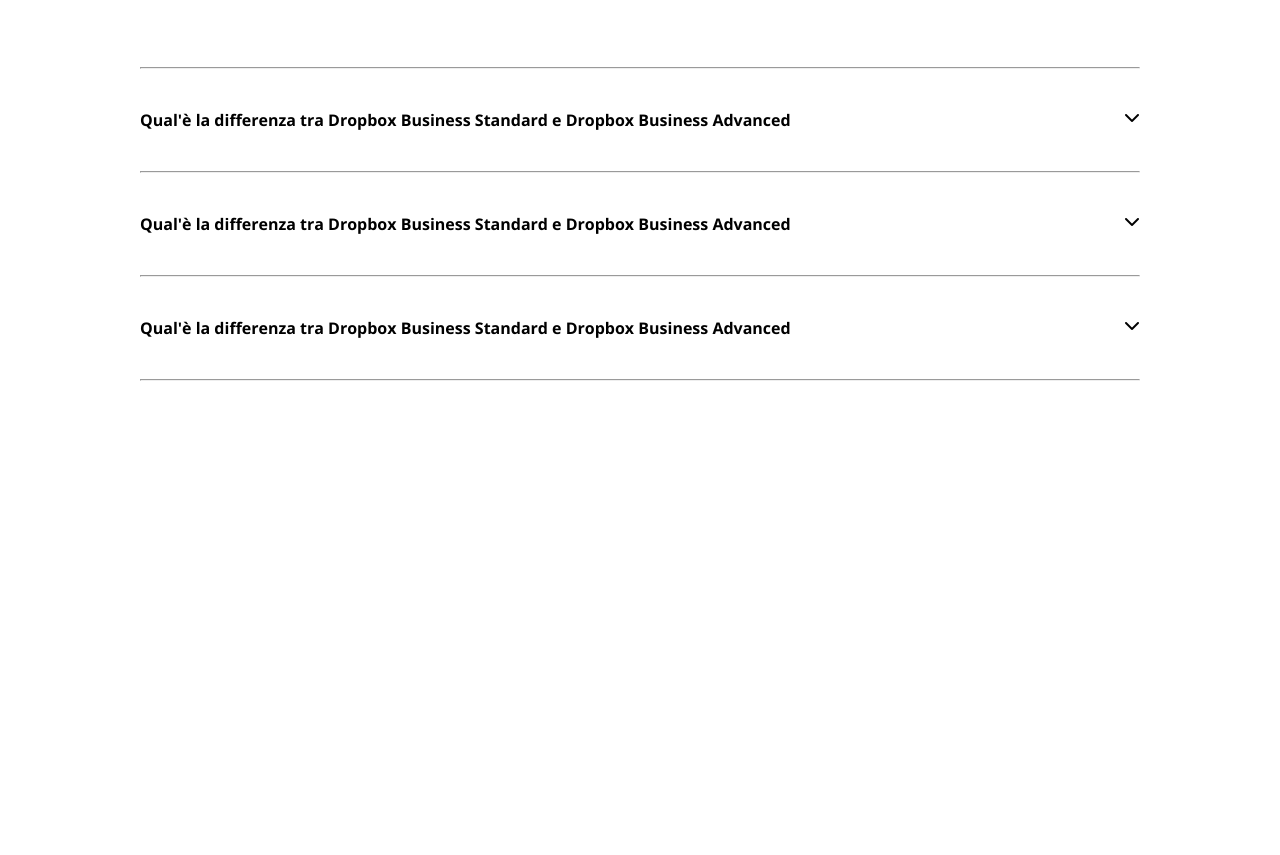
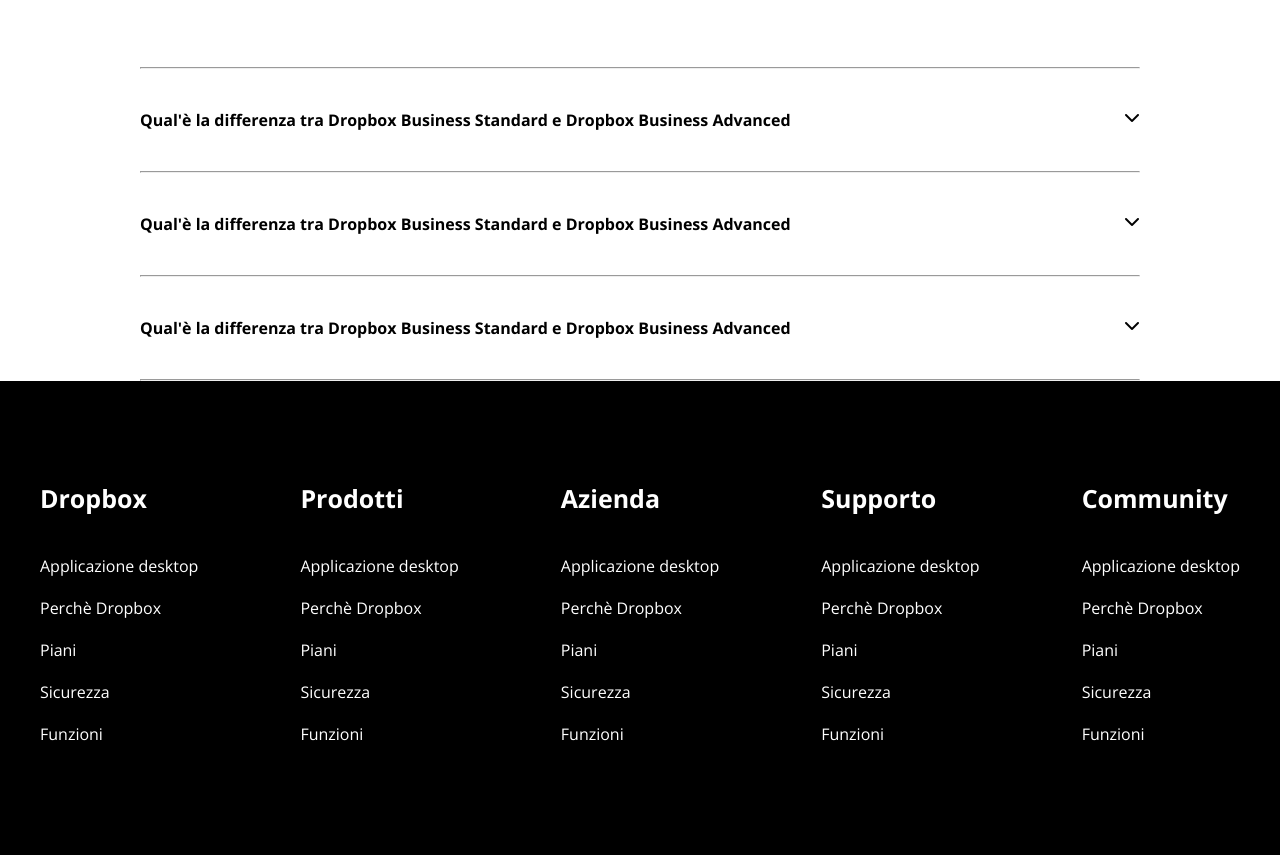
Before and after one commit to NeilMagon/htmlcss-dropbox, a plain HTML site: page index.html in a window 1280 px wide. Shown: the part 5588-6443 px from the top of the page. Before the commit the page ends 5969 px from the top, so only its background shows below. Drawn offline with nearby package versions, Linux system fonts and the light colour scheme.

Commit message:
feat: add column footer

```diff
--- a/index.html
+++ b/index.html
@@ -333,6 +333,61 @@
         <!-- /EIGHT-SECTION -->
     </main>
     <!-- /MAIN -->
-    <footer></footer>
+    <!-- FOOTER -->
+    <footer>
+        <section class="row container-large sp-between">
+            <!-- FIRST-COLUMN -->
+            <div class="col-1-5 margin-bottom-110">
+                <h3 class="margin-top-100 margin-bottom-40">Dropbox</h3>
+                <p>Applicazione desktop</p>
+                <p class="padding-20">Perchè Dropbox</p>
+                <p>Piani</p>
+                <p class="padding-20">Sicurezza</p>
+                <p>Funzioni</p>
+            </div>
+            <!-- /FIRST-COLUMN -->
+            <!-- SECOND-COLUMN -->
+            <div class="col-1-5 margin-bottom-110">
+                <h3 class="margin-top-100 margin-bottom-40">Prodotti</h3>
+                <p>Applicazione desktop</p>
+                <p class="padding-20">Perchè Dropbox</p>
+                <p>Piani</p>
+                <p class="padding-20">Sicurezza</p>
+                <p>Funzioni</p>
+            </div>
+            <!-- /SECOND-COLUMN -->
+            <!-- THIRD-COLUMN -->
+            <div class="col-1-5 margin-bottom-110">
+                <h3 class="margin-top-100 margin-bottom-40">Azienda</h3>
+                <p>Applicazione desktop</p>
+                <p class="padding-20">Perchè Dropbox</p>
+                <p>Piani</p>
+                <p class="padding-20">Sicurezza</p>
+                <p>Funzioni</p>
+            </div>
+            <!-- /THIRD-COLUMN -->
+            <!-- FOURTH-COLUMN -->
+            <div class="col-1-5 margin-bottom-110">
+                <h3 class="margin-top-100 margin-bottom-40">Supporto</h3>
+                <p>Applicazione desktop</p>
+                <p class="padding-20">Perchè Dropbox</p>
+                <p>Piani</p>
+                <p class="padding-20">Sicurezza</p>
+                <p>Funzioni</p>
+            </div>
+            <!-- /FOURTH-COLUMN -->
+            <!-- FIFTH-COLUMN -->
+            <div class="col-1-5 margin-bottom-110">
+                <h3 class="margin-top-100 margin-bottom-40">Community</h3>
+                <p>Applicazione desktop</p>
+                <p class="padding-20">Perchè Dropbox</p>
+                <p>Piani</p>
+                <p class="padding-20">Sicurezza</p>
+                <p>Funzioni</p>
+            </div>
+            <!-- /FIFTH-COLUMN -->
+        </section>
+    </footer>
+    <!-- /FOOTER -->
 </body>
 </html>
--- a/style.css
+++ b/style.css
@@ -76,6 +76,11 @@
 .col-100{
     width: 100%;
 }
+.col-1-5{
+    width: calc(100% / 5 -20px);
+    flex-direction: column;
+    color: white;
+}
 /*--------------
     BUTTON
 --------------*/
@@ -121,6 +126,9 @@
 .margin-top-50{
     margin-top: 50px;
 }
+.margin-top-100{
+    margin-top: 100px;
+}
 .margin-top-150{
     margin-top: 150px;
 }
@@ -130,11 +138,17 @@
 .margin-bottom-20{
     margin-bottom: 20px;
 }
+.margin-bottom-40{
+    margin-bottom: 40px;
+}
 .margin-bottom-50{
     margin-bottom: 50px;
 }
 .margin-bottom-70{
     margin-bottom: 70px;
+}
+.margin-bottom-110{
+    margin-bottom: 110px;
 }
 .margin-bottom-150{
     margin-bottom: 150px;
@@ -244,3 +258,9 @@
 /*--------------
     FOOTER
 --------------*/
+footer{
+    background-color: black;
+}
+.foot{
+    color: white;
+}
```
